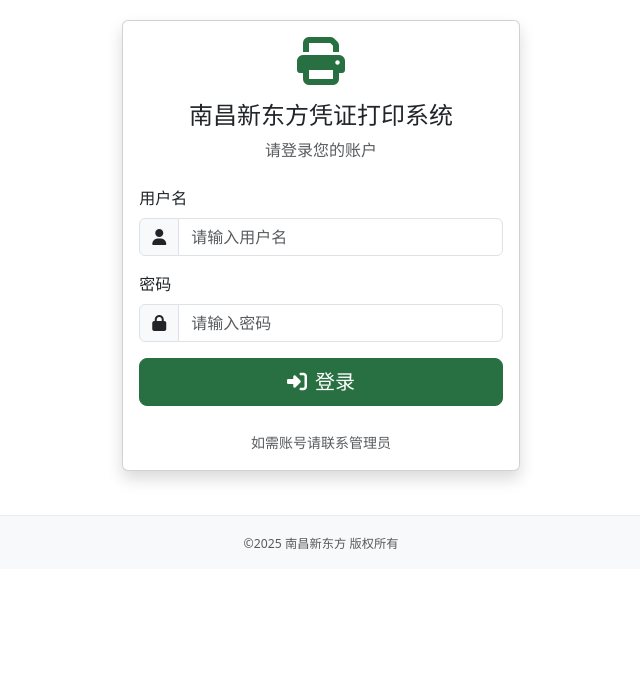
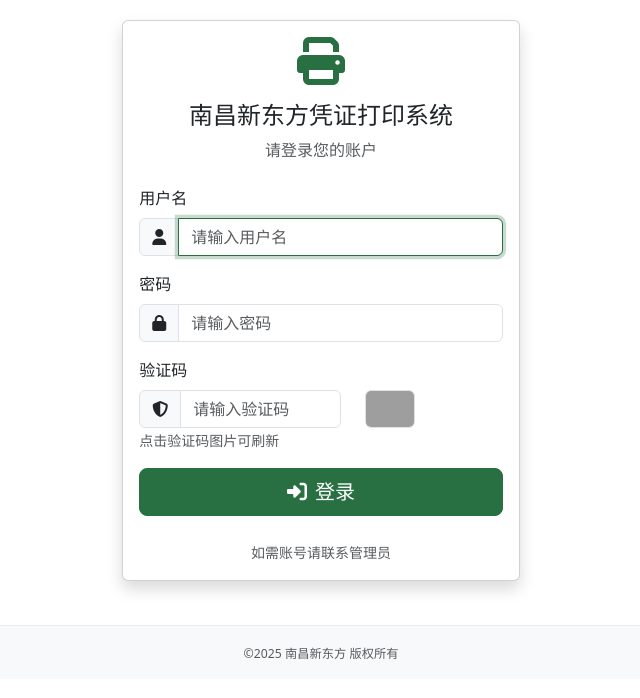
Before and after one commit to LoveTianyi0712/ncxdf_print_web, a Flask app: page /login in a window 1280 px wide. Shown: the part 56-754 px from the top of the page, without its empty margins (319-959 px from the left). Run offline with Flask 3, Linux system fonts and the light colour scheme; some libraries are stand-ins or nearby versions; grey boxes are pictures that could not be loaded.

Commit message:
add verification code

```diff
--- a/app.py
+++ b/app.py
@@ -1,7 +1,7 @@
 #!/usr/bin/env python
 # -*- coding: utf-8 -*-
 
-from flask import Flask, render_template, request, redirect, url_for, flash, jsonify, session
+from flask import Flask, render_template, request, redirect, url_for, flash, jsonify, session, make_response
 from flask_sqlalchemy import SQLAlchemy
 from flask_login import LoginManager, UserMixin, login_user, logout_user, login_required, current_user
 from werkzeug.security import generate_password_hash, check_password_hash
@@ -26,6 +26,10 @@
 from io import BytesIO
 from config import config
 import pymysql
+# 验证码相关导入
+from PIL import Image, ImageDraw, ImageFont
+import random
+import string
 
 # 安装PyMySQL作为MySQLdb的替代
 pymysql.install_as_MySQLdb()
@@ -82,6 +86,56 @@
 def load_user(user_id):
     return User.query.get(int(user_id))
 
+# 验证码生成函数
+def generate_captcha_code():
+    """生成4位随机验证码"""
+    return ''.join(random.choices(string.ascii_uppercase + string.digits, k=4))
+
+def create_captcha_image(code):
+    """创建验证码图片"""
+    # 图片尺寸
+    width, height = 120, 50
+
+    # 创建图片和绘图对象
+    image = Image.new('RGB', (width, height), color='white')
+    draw = ImageDraw.Draw(image)
+
+    # 尝试使用系统字体，如果失败则使用默认字体
+    try:
+        # Windows 系统常见字体
+        font = ImageFont.truetype('arial.ttf', 24)
+    except:
+        try:
+            # 备选字体
+            font = ImageFont.truetype('calibri.ttf', 24)
+        except:
+            # 使用默认字体
+            font = ImageFont.load_default()
+
+    # 绘制验证码文字
+    for i, char in enumerate(code):
+        x = 20 + i * 20
+        y = random.randint(10, 15)
+        # 随机颜色
+        color = (random.randint(0, 100), random.randint(0, 100), random.randint(0, 100))
+        draw.text((x, y), char, font=font, fill=color)
+
+    # 添加干扰线
+    for _ in range(5):
+        x1 = random.randint(0, width)
+        y1 = random.randint(0, height)
+        x2 = random.randint(0, width)
+        y2 = random.randint(0, height)
+        draw.line([(x1, y1), (x2, y2)], fill=(random.randint(100, 200), random.randint(100, 200), random.randint(100, 200)), width=1)
+
+    # 添加干扰点
+    for _ in range(50):
+        x = random.randint(0, width)
+        y = random.randint(0, height)
+        draw.point((x, y), fill=(random.randint(0, 255), random.randint(0, 255), random.randint(0, 255)))
+
+    return image
+
 # 权限装饰器
 def admin_required(f):
     def decorated_function(*args, **kwargs):
@@ -109,11 +163,49 @@
         return redirect(url_for('dashboard'))
     return redirect(url_for('login'))
 
+@app.route('/captcha')
+def captcha():
+    """生成验证码图片"""
+    # 生成验证码
+    code = generate_captcha_code()
+
+    # 将验证码存储到session中
+    session['captcha_code'] = code.upper()
+
+    # 创建验证码图片
+    image = create_captcha_image(code)
+
+    # 将图片转换为字节流
+    img_io = BytesIO()
+    image.save(img_io, 'PNG')
+    img_io.seek(0)
+
+    # 返回图片响应
+    response = make_response(img_io.getvalue())
+    response.headers['Content-Type'] = 'image/png'
+    response.headers['Cache-Control'] = 'no-cache, no-store, must-revalidate'
+    response.headers['Pragma'] = 'no-cache'
+    response.headers['Expires'] = '0'
+
+    return response
+
 @app.route('/login', methods=['GET', 'POST'])
 def login():
     if request.method == 'POST':
         username = request.form['username']
         password = request.form['password']
+        captcha_input = request.form.get('captcha', '').upper()
+
+        # 验证验证码
+        if 'captcha_code' not in session or captcha_input != session.get('captcha_code'):
+            flash('验证码错误', 'error')
+            # 清除旧的验证码
+            session.pop('captcha_code', None)
+            return render_template('login.html')
+
+        # 清除验证码（一次性使用）
+        session.pop('captcha_code', None)
+
         user = User.query.filter_by(username=username).first()
 
         if user and check_password_hash(user.password_hash, password):
--- a/templates/login.html
+++ b/templates/login.html
@@ -30,6 +30,22 @@
                         </div>
                     </div>
 
+                    <div class="mb-3">
+                        <label for="captcha" class="form-label">验证码</label>
+                        <div class="row">
+                            <div class="col-7">
+                                <div class="input-group">
+                                    <span class="input-group-text"><i class="fas fa-shield-alt"></i></span>
+                                    <input type="text" class="form-control" id="captcha" name="captcha" required placeholder="请输入验证码" maxlength="4" autocomplete="off">
+                                </div>
+                            </div>
+                            <div class="col-5">
+                                <img id="captcha-img" src="{{ url_for('captcha') }}" alt="验证码" class="img-fluid border rounded" style="height: 38px; cursor: pointer;" onclick="refreshCaptcha()" title="点击刷新验证码">
+                            </div>
+                        </div>
+                        <small class="text-muted">点击验证码图片可刷新</small>
+                    </div>
+
                     <div class="d-grid">
                         <button type="submit" class="btn btn-primary btn-lg">
                             <i class="fas fa-sign-in-alt me-2"></i>登录
@@ -46,4 +62,26 @@
         </div>
     </div>
 </div>
+
+<script>
+function refreshCaptcha() {
+    // 添加时间戳避免缓存
+    const timestamp = new Date().getTime();
+    document.getElementById('captcha-img').src = "{{ url_for('captcha') }}" + "?t=" + timestamp;
+    // 清空验证码输入框
+    document.getElementById('captcha').value = '';
+    // 聚焦到验证码输入框
+    document.getElementById('captcha').focus();
+}
+
+// 页面加载完成后聚焦到用户名输入框
+document.addEventListener('DOMContentLoaded', function() {
+    document.getElementById('username').focus();
+});
+
+// 验证码输入框自动转换为大写
+document.getElementById('captcha').addEventListener('input', function() {
+    this.value = this.value.toUpperCase();
+});
+</script>
 {% endblock %}
```
